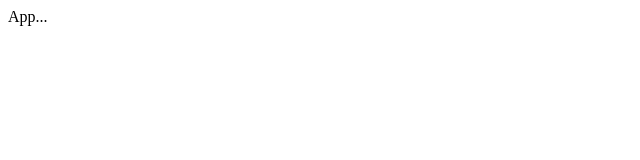
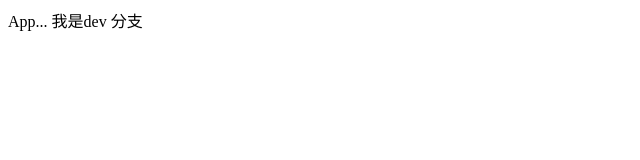
Before and after one commit to czd1947/react-backstage01, a React (Create React App) app: page / in a window 1280 px wide. Shown: the top 160 px of the page, without its empty margins (0-640 px from the left). Built offline with nearby package versions, Linux system fonts and the light colour scheme.

Commit message:
dev commit 01

```diff
--- a/src/App.jsx
+++ b/src/App.jsx
@@ -4,6 +4,7 @@ export default function App(){
     return (
         <div>
             App...
+            我是dev 分支
         </div>
     )
 }
```
